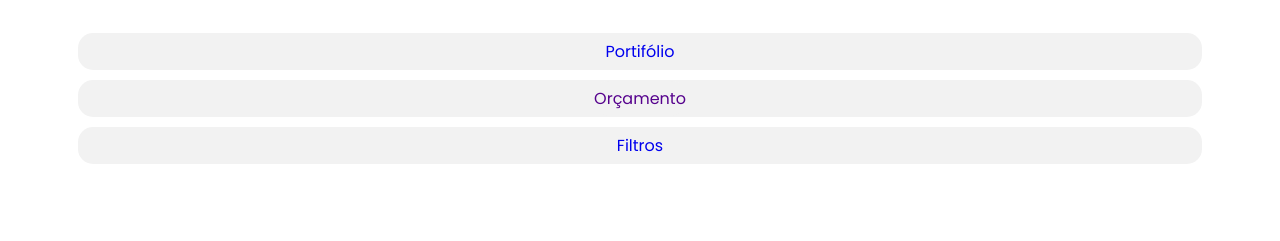
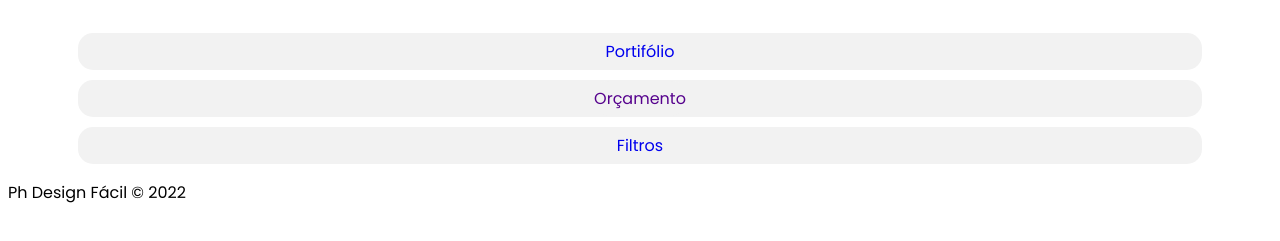
Before and after one commit to henr1que-ph/SiteLinks, a plain HTML site: page index.html in a window 1280 px wide. Shown: the part 341-582 px from the top of the page. Drawn offline with nearby package versions, Linux system fonts and the light colour scheme.

Commit message:
Update index.html

```diff
--- a/index.html
+++ b/index.html
@@ -38,7 +38,9 @@
         <a href="https://www.facebook.com/sparkarhub/portfolios/ig/henr1que.ph/">Filtros</a>
     </div>
 
-
+<footer>
+        <p class="copyright">Ph Design Fácil © 2022</p>
+    </footer>
 
 
     <script src=" https://cdnjs.cloudflare.com/ajax/libs/jquery/3.2.1/jquery.min.js "></script>
```
